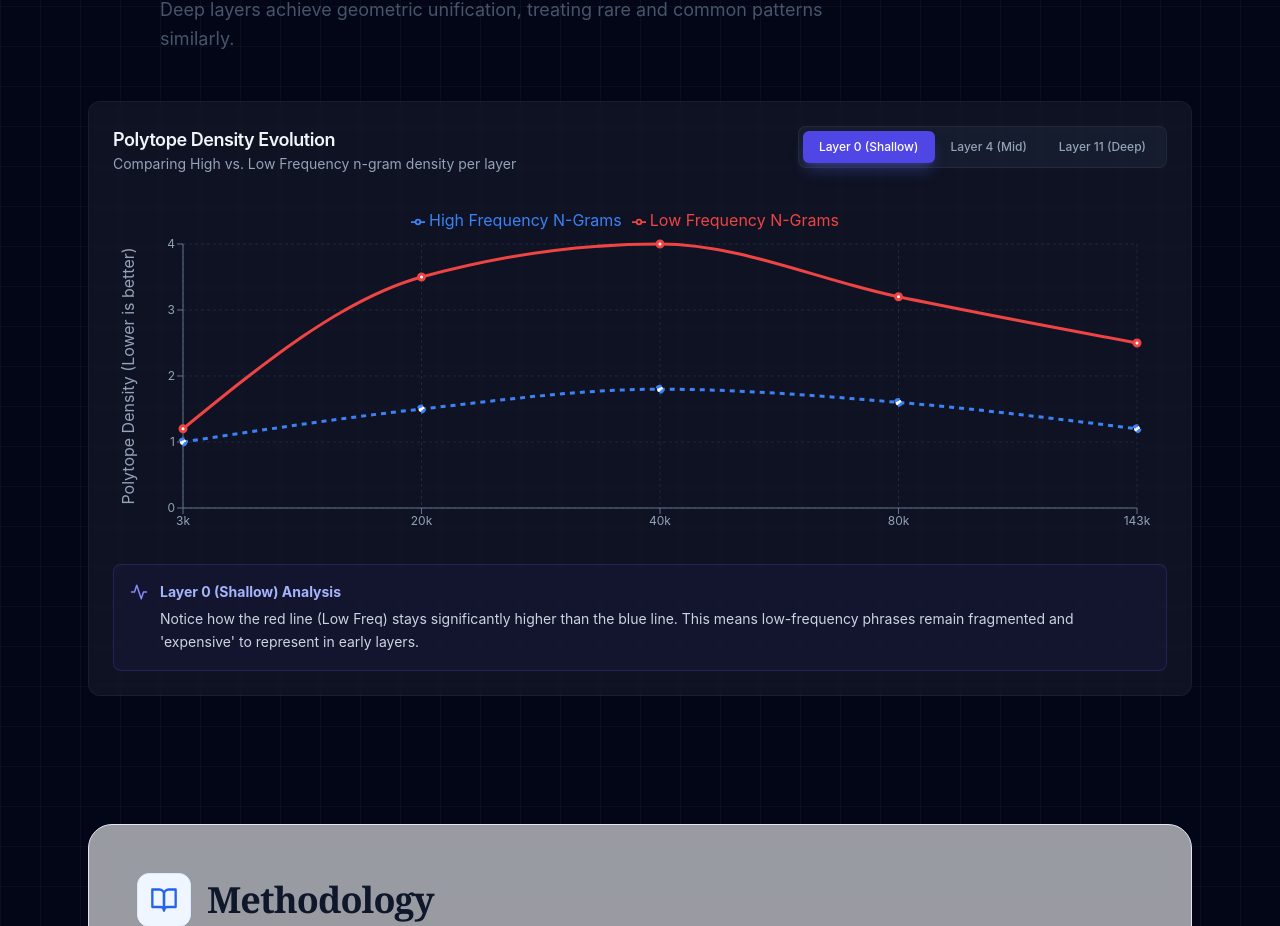
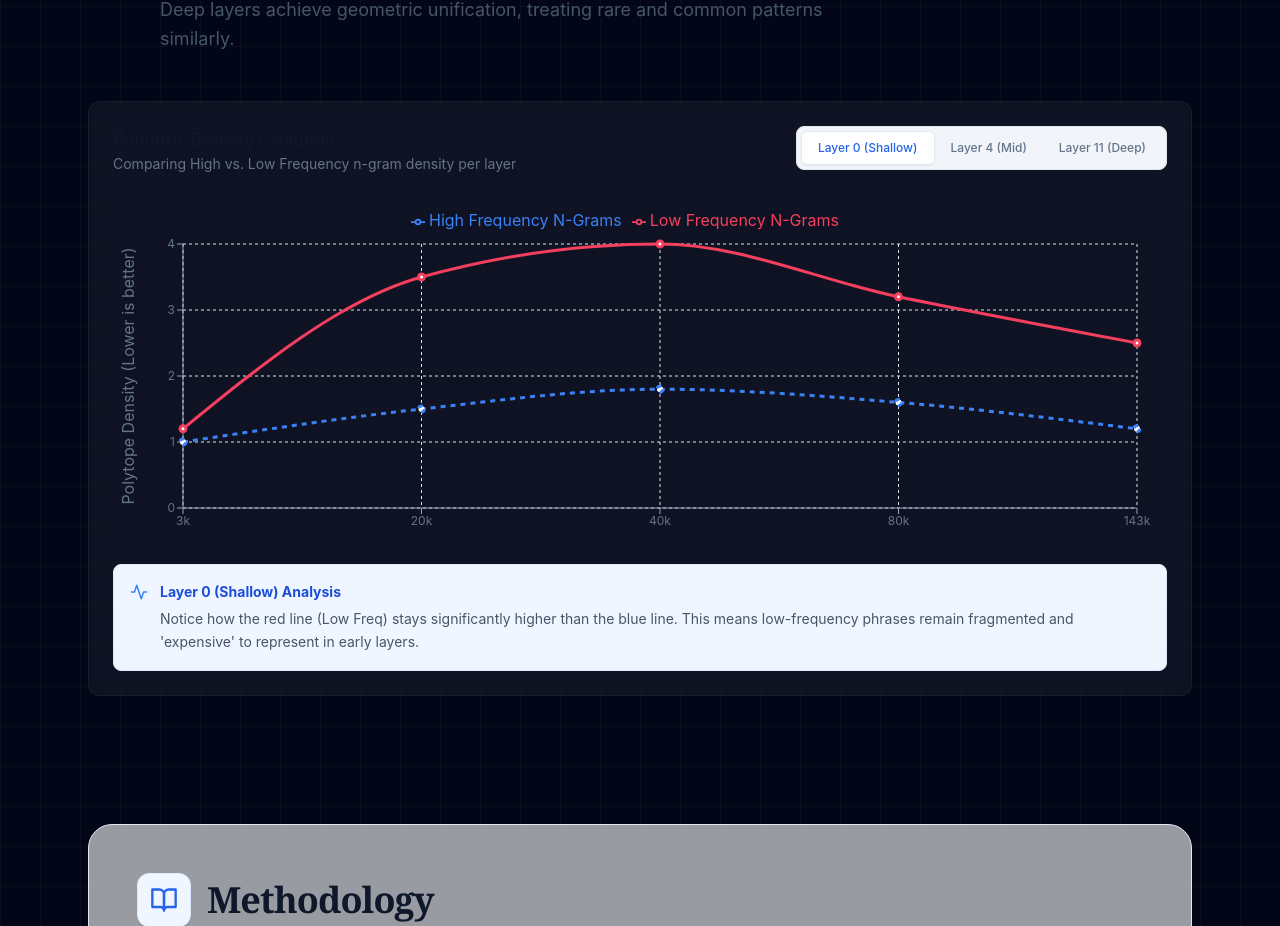
Before and after one commit to aniruddh-alt/from-tokens-to-semantics-website, a React (Vite) app: page / in a window 1280 px wide. Shown: the part 2874-3800 px from the top of the page. Built offline with nearby package versions, Linux system fonts and the light colour scheme.

Commit message:
chore(LayerDensityChart): update color scheme to modern palette

```diff
--- a/src/components/LayerDensityChart.jsx
+++ b/src/components/LayerDensityChart.jsx
@@ -11,19 +11,19 @@ const LayerDensityChart = () => {
     <div className="glass-card p-6 rounded-xl">
       <div className="mb-6 flex flex-col sm:flex-row sm:items-center justify-between gap-4">
         <div>
-          <h3 className="text-lg font-semibold text-slate-100">Polytope Density Evolution</h3>
-          <p className="text-sm text-slate-400">Comparing High vs. Low Frequency n-gram density per layer</p>
+          <h3 className="text-lg font-semibold text-slate-900">Polytope Density Evolution</h3>
+          <p className="text-sm text-slate-500">Comparing High vs. Low Frequency n-gram density per layer</p>
         </div>
 
-        <div className="flex bg-slate-800/50 p-1 rounded-lg border border-white/5 self-start">
+        <div className="flex bg-slate-100 p-1 rounded-lg border border-slate-200 self-start">
           {layers.map((layer) => (
             <button
               key={layer}
               onClick={() => setActiveLayer(layer)}
               className={`px-4 py-2 rounded-md text-xs font-medium transition-all duration-300 ${
                 activeLayer === layer
-                  ? 'bg-indigo-600 text-white shadow-lg shadow-indigo-500/30'
-                  : 'text-slate-400 hover:text-slate-200'
+                  ? 'bg-white text-blue-600 shadow-sm border border-slate-200'
+                  : 'text-slate-500 hover:text-slate-700'
               }`}
             >
               Layer {layer} {layer === 0 ? '(Shallow)' : layer === 11 ? '(Deep)' : '(Mid)'}
@@ -35,30 +35,30 @@ const LayerDensityChart = () => {
       <div className="h-[350px] w-full">
         <ResponsiveContainer width="100%" height="100%">
           <LineChart data={layerDensityData[activeLayer]} margin={{ top: 10, right: 30, left: 10, bottom: 10 }}>
-            <CartesianGrid strokeDasharray="3 3" stroke="#1e293b" />
+            <CartesianGrid strokeDasharray="3 3" stroke="#e2e8f0" />
             <XAxis
               dataKey="step"
-              stroke="#64748b"
+              stroke="#94a3b8"
               fontSize={12}
-              tick={{ fill: '#94a3b8' }}
+              tick={{ fill: '#64748b' }}
             />
             <YAxis
-              stroke="#64748b"
+              stroke="#94a3b8"
               fontSize={12}
-              label={{ value: 'Polytope Density (Lower is better)', angle: -90, position: 'insideLeft', style: { textAnchor: 'middle', fill: '#94a3b8' } }}
-              tick={{ fill: '#94a3b8' }}
+              label={{ value: 'Polytope Density (Lower is better)', angle: -90, position: 'insideLeft', style: { textAnchor: 'middle', fill: '#64748b' } }}
+              tick={{ fill: '#64748b' }}
             />
             <Tooltip
               contentStyle={{
-                backgroundColor: 'rgba(15, 23, 42, 0.9)',
+                backgroundColor: 'rgba(255, 255, 255, 0.95)',
                 borderRadius: '8px',
-                border: '1px solid rgba(255,255,255,0.1)',
-                boxShadow: '0 4px 6px -1px rgb(0 0 0 / 0.5)',
-                color: '#f1f5f9'
+                border: '1px solid #e2e8f0',
+                boxShadow: '0 4px 6px -1px rgb(0 0 0 / 0.1)',
+                color: '#1e293b'
               }}
-              itemStyle={{ color: '#cbd5e1' }}
+              itemStyle={{ color: '#475569' }}
             />
-            <Legend verticalAlign="top" height={36} wrapperStyle={{ color: '#94a3b8' }} />
+            <Legend verticalAlign="top" height={36} wrapperStyle={{ color: '#64748b' }} />
 
             <Line
               type="monotone"
@@ -73,21 +73,21 @@ const LayerDensityChart = () => {
               type="monotone"
               dataKey="low"
               name="Low Frequency N-Grams"
-              stroke="#ef4444"
+              stroke="#f43f5e"
               strokeWidth={3}
-              activeDot={{ r: 8, fill: '#ef4444' }}
+              activeDot={{ r: 8, fill: '#f43f5e' }}
             />
           </LineChart>
         </ResponsiveContainer>
       </div>
 
-      <div className="mt-4 bg-indigo-950/30 p-4 rounded-lg border border-indigo-500/20 text-sm text-slate-300">
+      <div className="mt-4 bg-blue-50 p-4 rounded-lg border border-blue-100 text-sm text-slate-600">
         <div className="flex gap-3 items-start">
-          <Activity size={18} className="text-indigo-400 mt-0.5 flex-shrink-0" />
+          <Activity size={18} className="text-blue-500 mt-0.5 flex-shrink-0" />
           <p className="leading-relaxed">
-            {activeLayer === 0 && <strong className="text-indigo-300 block mb-1">Layer 0 (Shallow) Analysis</strong>}
-            {activeLayer === 4 && <strong className="text-indigo-300 block mb-1">Layer 4 (Middle) Analysis</strong>}
-            {activeLayer === 11 && <strong className="text-indigo-300 block mb-1">Layer 11 (Deep) Analysis</strong>}
+            {activeLayer === 0 && <strong className="text-blue-700 block mb-1">Layer 0 (Shallow) Analysis</strong>}
+            {activeLayer === 4 && <strong className="text-blue-700 block mb-1">Layer 4 (Middle) Analysis</strong>}
+            {activeLayer === 11 && <strong className="text-blue-700 block mb-1">Layer 11 (Deep) Analysis</strong>}
 
             {activeLayer === 0
               ? "Notice how the red line (Low Freq) stays significantly higher than the blue line. This means low-frequency phrases remain fragmented and 'expensive' to represent in early layers."
```
